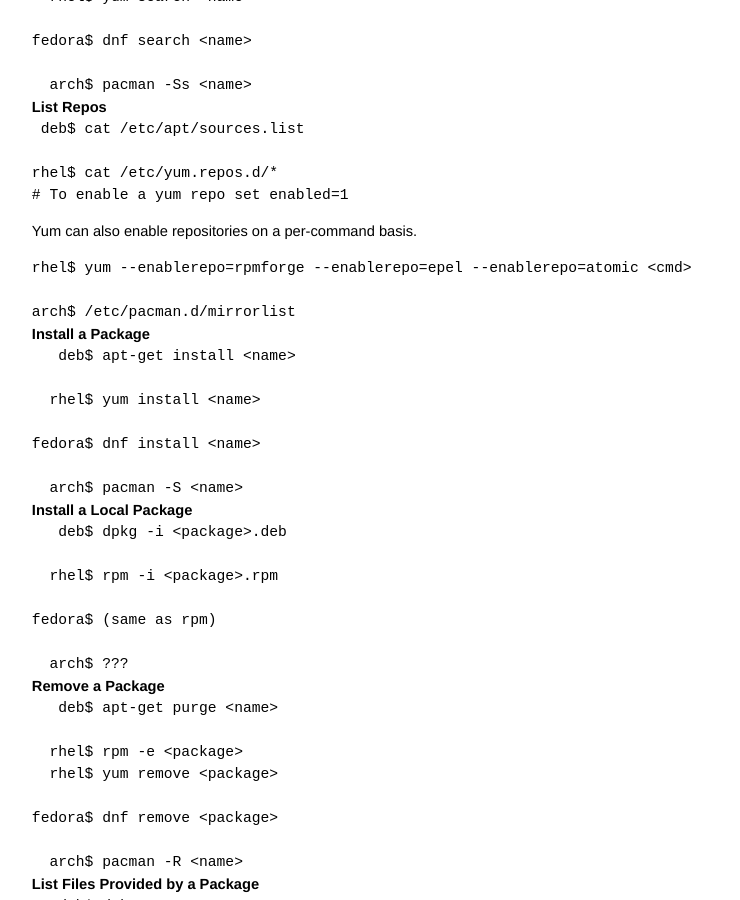
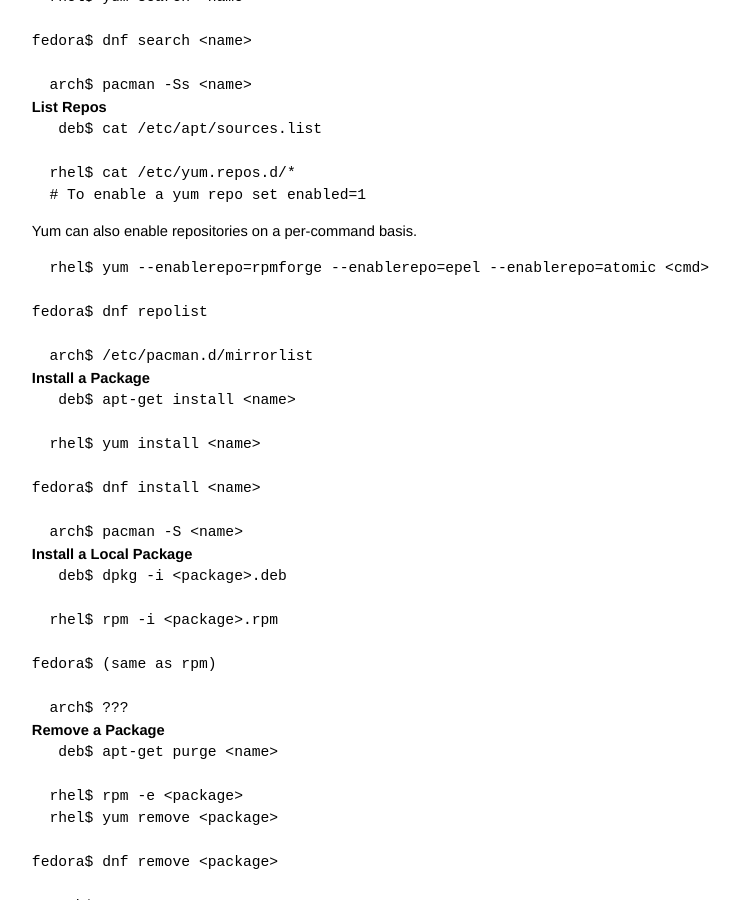
Before and after one commit to jmahler/jmahler.github.io, a Jekyll site: the page built from _posts/2013-07-01-deb_vs_rpm.md, in a window 1280 px wide and 900 px high, scrolled down 330 px. Shown: the whole window, without its empty margins (300-1040 px from the left). Built offline with Jekyll 4.4.1, drawn with Linux system fonts in a browser that asks for light colours.

Commit message:
add fedora repolist command

```diff
--- a/_posts/2013-07-01-deb_vs_rpm.md
+++ b/_posts/2013-07-01-deb_vs_rpm.md
@@ -27,16 +27,18 @@
 
 ### List Repos
 
-     deb$ cat /etc/apt/sources.list
+       deb$ cat /etc/apt/sources.list
 
-    rhel$ cat /etc/yum.repos.d/*
-    # To enable a yum repo set enabled=1
+      rhel$ cat /etc/yum.repos.d/*
+      # To enable a yum repo set enabled=1
 
 Yum can also enable repositories on a per-command basis.
 
-    rhel$ yum --enablerepo=rpmforge --enablerepo=epel --enablerepo=atomic <cmd>
+      rhel$ yum --enablerepo=rpmforge --enablerepo=epel --enablerepo=atomic <cmd>
 
-    arch$ /etc/pacman.d/mirrorlist
+    fedora$ dnf repolist
+
+      arch$ /etc/pacman.d/mirrorlist
 
 ### Install a Package
 
```
